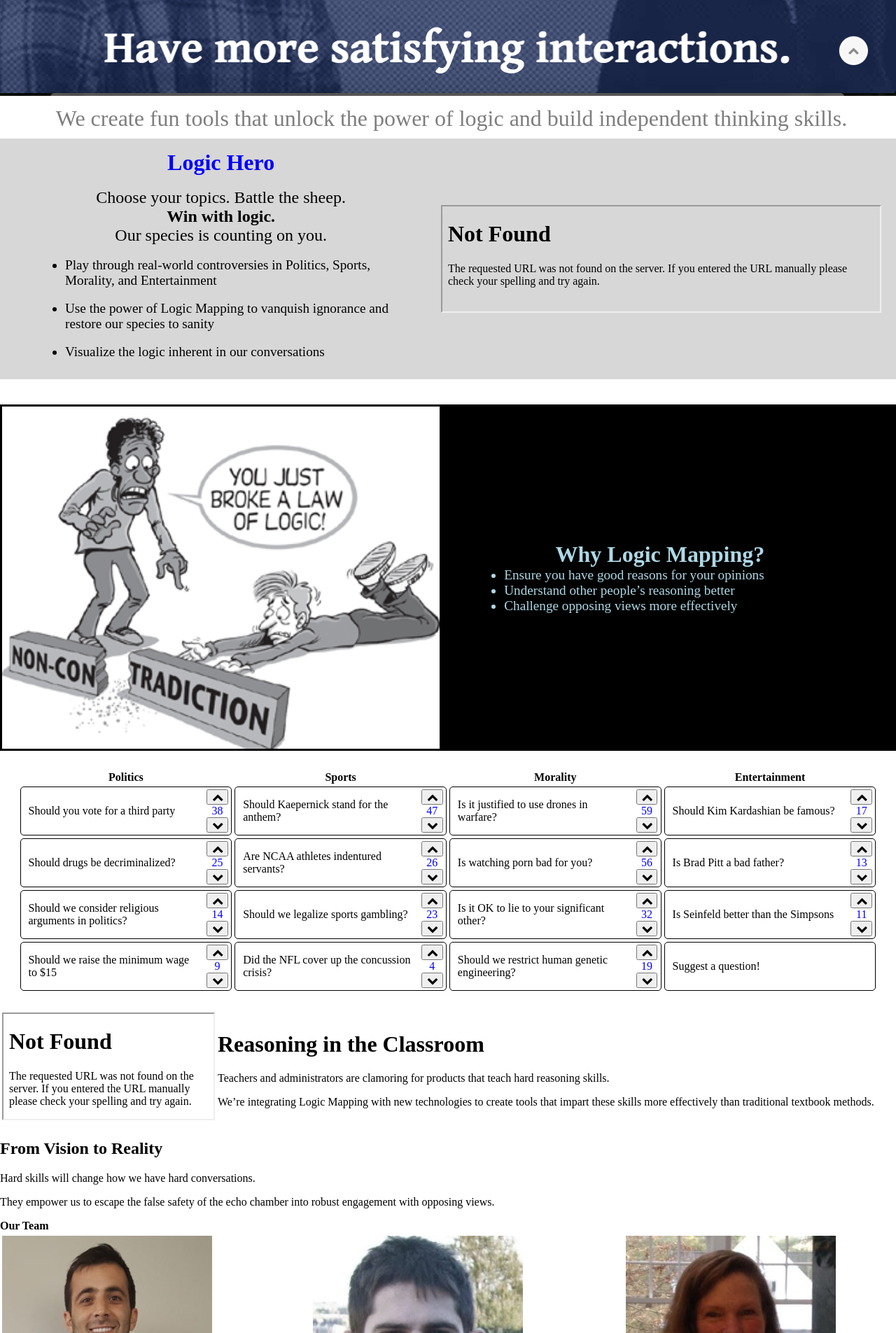
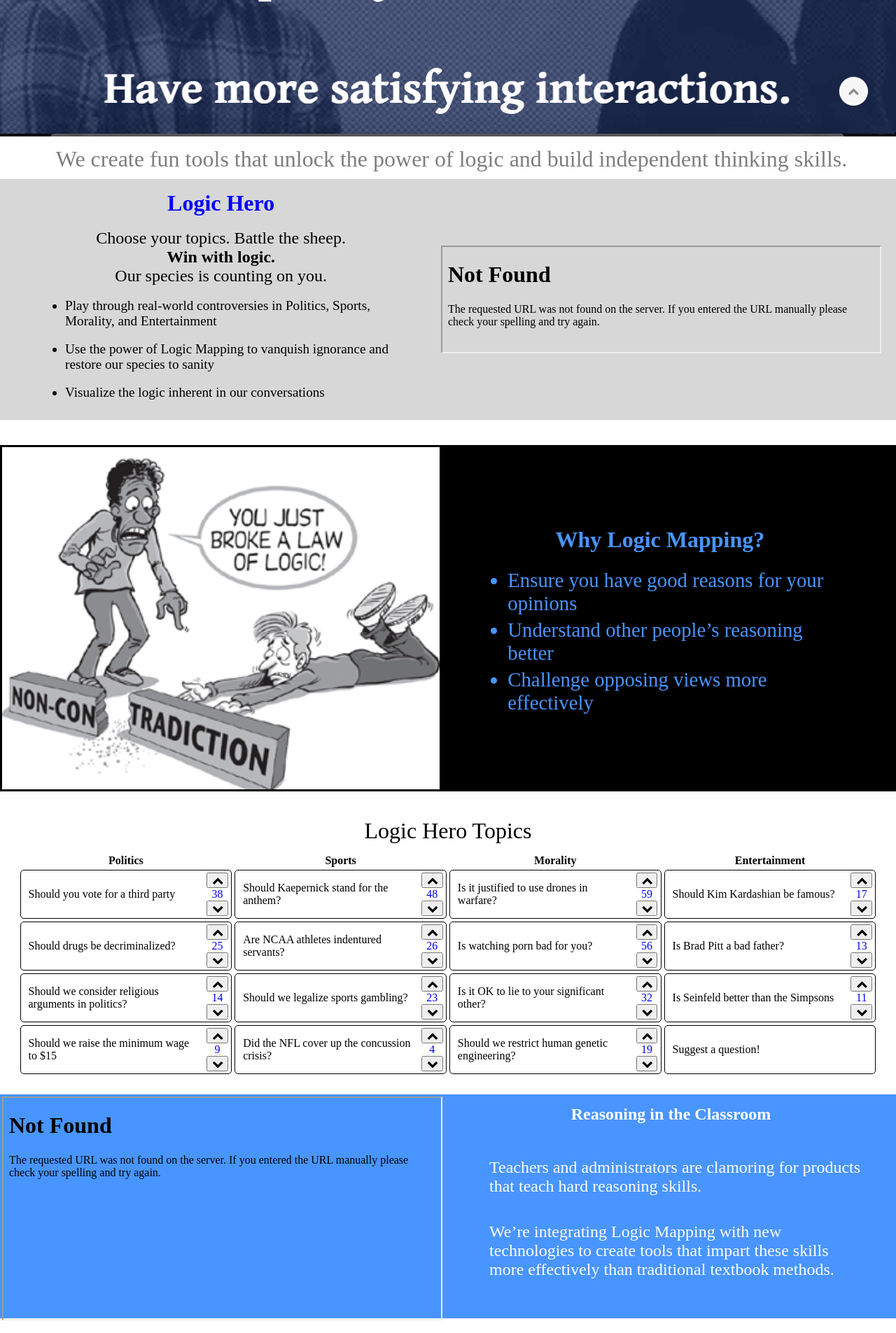
Before and after one commit to salbro/nate, a Flask app: page / in a window 1280 px wide. Shown: the part 680-2585 px from the top of the page at 70% size. Run offline with Flask 2, Linux system fonts and the light colour scheme.

Commit message:
team section almost done

```diff
--- a/static/css/styles.css
+++ b/static/css/styles.css
@@ -21,7 +21,7 @@
 #logo_top{
   display: block;
   margin: 0 auto;
-  padding: 35px;
+  padding: 5%;
 }
 
 #logic_hero_icon{
@@ -59,7 +59,7 @@
   height: 20em;
 }
 
-#logic_hero_table td{
+.split_table td{
   display: inline-block;
   width: 49%; height: 100%;
 }
@@ -90,7 +90,6 @@
   display: block;
   width: 80%;
   margin: 0 12% 0 8%;
-
 }
 
 #logic_hero_description ul li{
@@ -118,7 +117,7 @@
 #logic_mapping_table td{
   display: inline-block;
   width: 49%; height: 100%;
-  color: lightblue;
+  color: #4995ff; /* cobalt blue */
 }
 
 
@@ -132,6 +131,7 @@
 
 #logic_mapping_description h1{
   font-size: 200%;
+  padding-top: 2%;
 }
 
 #logic_mapping_description div {
@@ -148,17 +148,12 @@
 }
 
 #logic_mapping_description ul li{
-  font-size: 120%;
+  font-size: 180%;
   font-weight: lighter;
+  margin: 5px;
 }
 
 /* __________________________________ */
-
-
-
-
-
-
 
 #voting_table{
   width: 96%; height: 96%;
@@ -166,11 +161,14 @@
   table-layout: fixed;
 }
 
+#voting_table caption{
+  font-size: 200%;
+  padding: 1%;
+}
+
 td #inner_topic_table_container{
   width: 24%;
 }
-
-
 
 .inner_topic_table{
   border: 1px solid black;
@@ -196,3 +194,47 @@
 #vote_cell form button{
   width: 100%;
 }
+
+/* ______________________________________ */
+#tfy_classroom {
+  background-color: #4995ff;
+}
+
+#tfy_classroom_description div {
+  display: inline-block;
+  margin: 0;
+  width: 100%; height: 100%;
+}
+
+#tfy_classroom_description div h1, p{
+  display: block;
+  width: 85%;
+  margin: 0 7% 0 8%;
+  color: white;
+}
+
+#tfy_classroom_description div h1{
+  padding: 2%;
+  text-align: center;
+}
+
+#tfy_classroom_description div p{
+  padding: 3%;
+  font-size: 150%;
+}
+
+/* _____________ team _______________ */
+#team p{
+  color: black;
+  margin: 0;
+  width: 100%;
+}
+
+#team_table{
+  padding: 4%;
+}
+
+#team_table td{
+  width: 25%;
+  padding: 0 5% 0 5%;
+}
--- a/templates/index.html
+++ b/templates/index.html
@@ -60,6 +60,7 @@
       <td id="logic_mapping_description">
         <div>
           <h1> Why Logic Mapping? </h1>
+          <br>
           <ul>
             <li class="logic_mapping_list_description">
               Ensure you have good reasons for your opinions
@@ -78,8 +79,11 @@
 </table>
 </section>
 
+<!-- _______________________________________ -->
+
 <section id="topic_section">
   <table id="voting_table">
+    <caption>Logic Hero Topics</caption>
     {% set n_questions = 4 %}
     <tr id="topic_category_row">
       {% for topic in topics %}
@@ -124,15 +128,20 @@
   </table>
 </section>
 
-</section id="tfy_classroom">
-<table>
+<section id="tfy_classroom">
+<table class="split_table">
 <tr>
-  <td><iframe src= {{ url_for('static', filename='video/placeholder.mp4')}}></iframe></td>
-  <td>
-    <h1>Reasoning in the Classroom</h1>
-    <p>Teachers and administrators are clamoring for products that teach hard reasoning skills.</p>
-
-    <p>We’re integrating Logic Mapping with new technologies to create tools that impart these skills more effectively than traditional textbook methods.</p>
+  <td class="split_table_image_wrapper">
+    <iframe class="split_table_image" src= {{ url_for('static', filename='video/placeholder.mp4')}}>
+    </iframe>
+  </td>
+  <td id="tfy_classroom_description">
+    <div>
+      <h1>Reasoning in the Classroom</h1>
+      <br>
+        <p>Teachers and administrators are clamoring for products that teach hard reasoning skills.</p>
+        <p>We’re integrating Logic Mapping with new technologies to create tools that impart these skills more effectively than traditional textbook methods.</p>
+    </div>
   </td>
 </tr>
 </table>
@@ -146,8 +155,8 @@
 </section>
 
 <section id="team">
-<table>
-  <tr> <strong>Our Team</strong> </tr>
+<table id="team_table">
+  <caption>Our Team</caption>
   <tr>
     <td><img src= {{ url_for('static', filename='img/brian.jpg') }}/></td>
     <td><img src= {{ url_for('static', filename='img/nate.jpg') }}/></td>
--- a/topics.json
+++ b/topics.json
@@ -1 +1 @@
-{"Sports": {"Sports2": ["Are NCAA athletes indentured servants?", 26], "Sports4": ["Did the NFL cover up the concussion crisis?", 4], "Sports3": ["Should we legalize sports gambling?", 23], "Sports1": ["Should Kaepernick stand for the anthem?", 47]}, "Morality": {"Morality2": ["Is it justified to use drones in warfare?", 59], "Morality1": ["Is watching porn bad for you?", 56], "Morality4": ["Should we restrict human genetic engineering?", 19], "Morality3": ["Is it OK to lie to your significant other?", 32]}, "Politics": {"Politics1": ["Should you vote for a third party", 38], "Politics3": ["Should we consider religious arguments in politics?", 14], "Politics4": ["Should we raise the minimum wage to $15", 9], "Politics2": ["Should drugs be decriminalized?", 25]}, "Entertainment": {"Entertainment2": ["Is Brad Pitt a bad father?", 13], "Entertainment3": ["Is Seinfeld better than the Simpsons", 11], "Entertainment1": ["Should Kim Kardashian be famous?", 17]}}
+{"Sports": {"Sports2": ["Are NCAA athletes indentured servants?", 26], "Sports4": ["Did the NFL cover up the concussion crisis?", 4], "Sports3": ["Should we legalize sports gambling?", 23], "Sports1": ["Should Kaepernick stand for the anthem?", 48]}, "Morality": {"Morality2": ["Is it justified to use drones in warfare?", 59], "Morality1": ["Is watching porn bad for you?", 56], "Morality4": ["Should we restrict human genetic engineering?", 19], "Morality3": ["Is it OK to lie to your significant other?", 32]}, "Politics": {"Politics1": ["Should you vote for a third party", 38], "Politics3": ["Should we consider religious arguments in politics?", 14], "Politics4": ["Should we raise the minimum wage to $15", 9], "Politics2": ["Should drugs be decriminalized?", 25]}, "Entertainment": {"Entertainment2": ["Is Brad Pitt a bad father?", 13], "Entertainment3": ["Is Seinfeld better than the Simpsons", 11], "Entertainment1": ["Should Kim Kardashian be famous?", 17]}}
```
